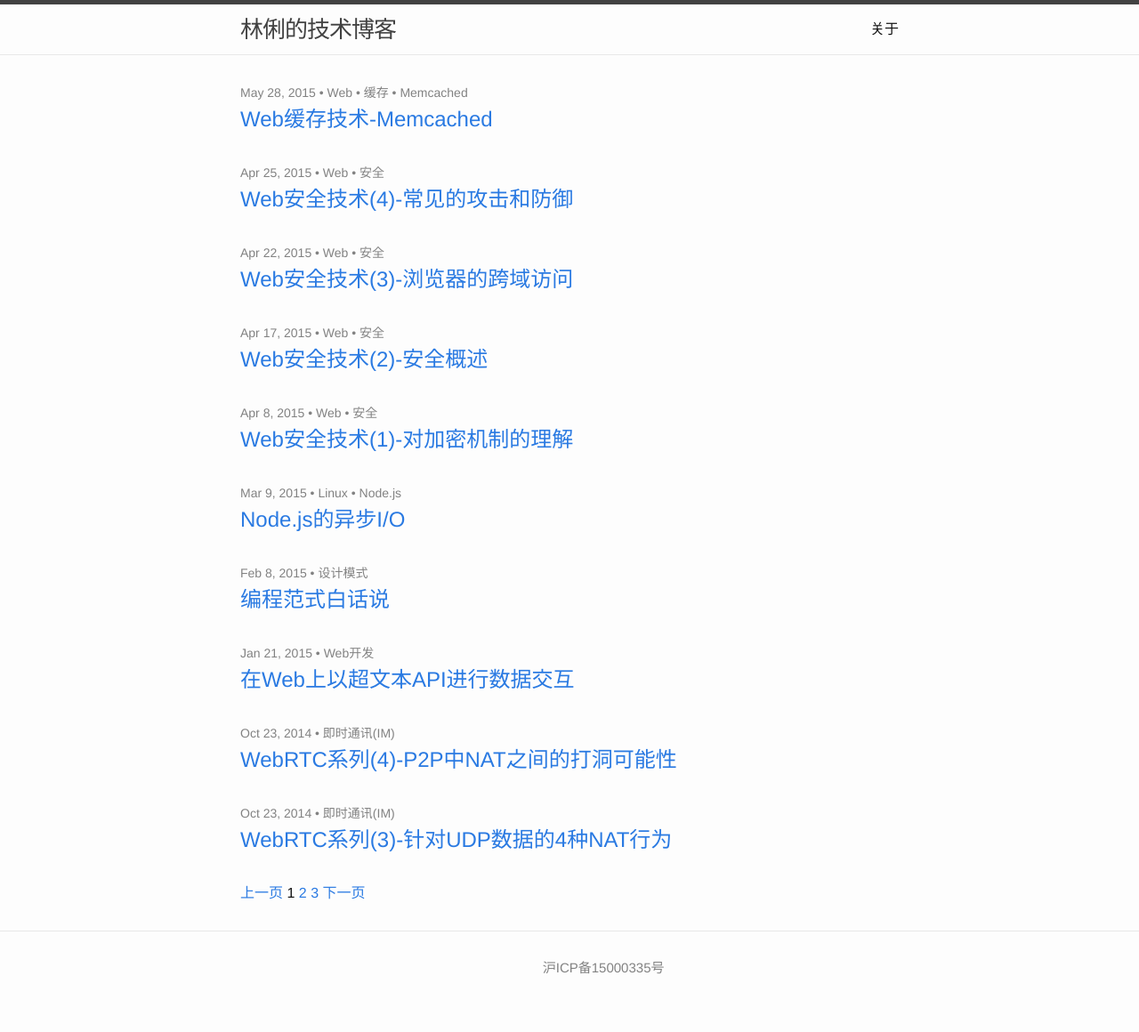
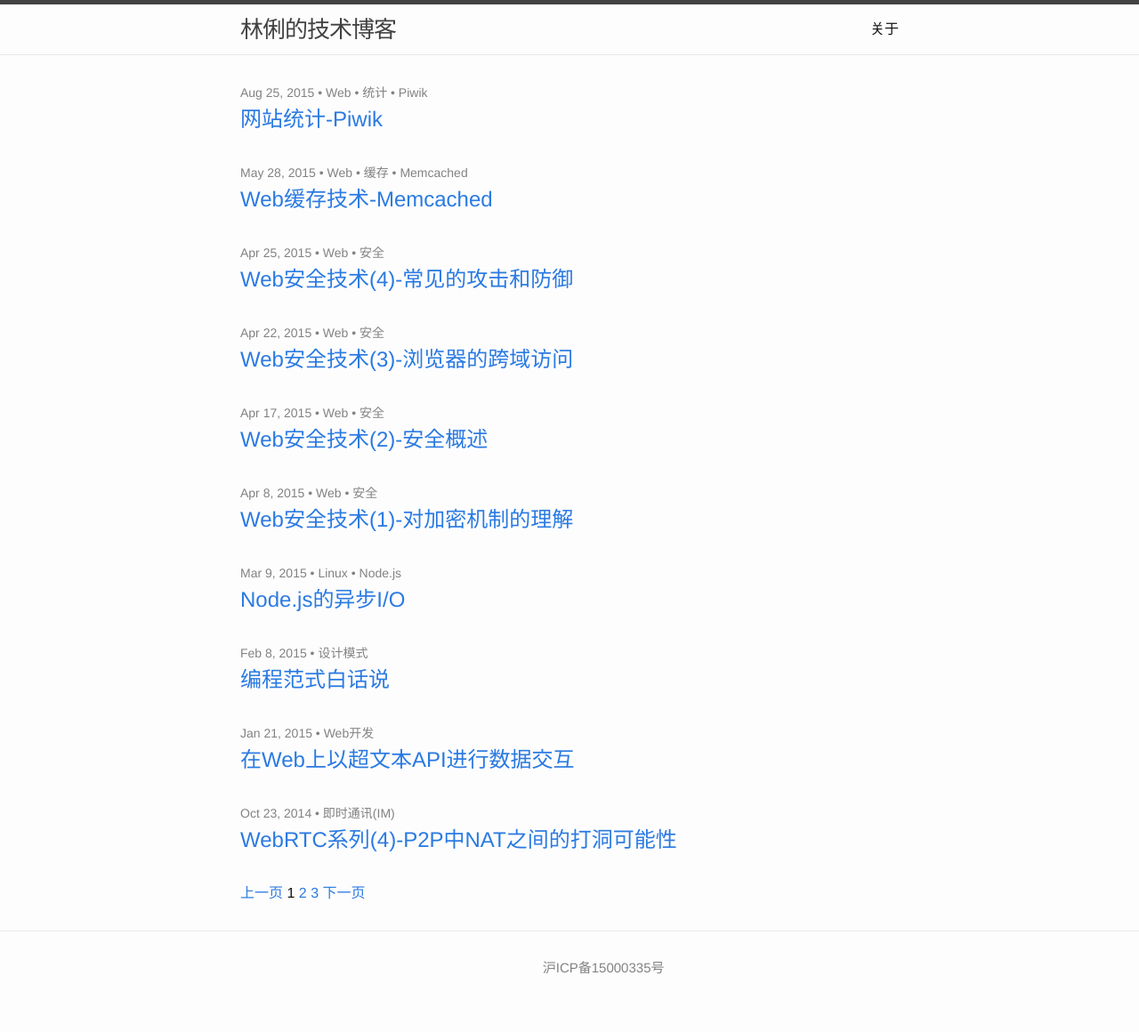
Before and after one commit to linlfx/me, a Jekyll site: the page built from blog/index.html, in a window 1280 px wide. Shown: the whole page at 89% size. Built offline with Jekyll 4.4.1, drawn with Linux system fonts in a browser that asks for light colours; the list of posts is cut into pages by our own code; comment, search, counter and statistics services are not loaded; some of the changed lines change nothing that is shown.

Commit message:
add blog piwik.

```diff
--- a/blog/_config.yml
+++ b/blog/_config.yml
@@ -21,4 +21,4 @@
 paginate_path: "page:num"
 
 # 代码高亮
-pygments: true
+highlighter: pygments
--- /dev/null
+++ b/blog/_posts/2015-08-25-piwik.markdown
@@ -0,0 +1,200 @@
+---
+layout: post
+title: "网站统计-Piwik"
+date: 2015-08-25 23:21
+categories: ["Web", "统计", "Piwik"]
+---
+
+帮助做网站统计的服务非常多，比如Google Analytics、百度统计、MixPanel等，但这些都不能将统计服务部署在自己的服务器上。Piwik是一个以PHP和MySQL实现的开放源代码的Web统计软件，可以产生许多实用的网站统计报告，也可以通过插件来扩展功能。
+
+Piwik介绍
+--------------------------
+
+#### Piwik的特点 ####
+
+1. 开源项目；
+2. 没有数据存储限制；
+3. 社区支持；
+4. 随时随地可查看数据；
+5. 支持 53 种语言和所有时区；
+6. 5 分钟完成安装，1 键更新。
+
+#### Piwik可以用来做什么 ####
+
+1. Web 分析；
+2. 电子商务分析；
+3. 服务端日志分析；
+4. 内网分析。
+
+#### 查看用户在网站上的信息 ####
+
+1. 可定制的仦表盘；
+2. 实时数据；
+3. 查看历叱数据，一次比较多个方面；
+4. 地理位置分析。
+
+Piwik在Amazon Linux上的安装脚本及步骤记录
+-------------------------------------------
+
+#### 通过yum安装必要软件 ####
+
+    sudo yum update -y
+    sudo yum groupinstall -y "Development Tools"
+    sudo yum install -y nginx mysql-server php56-fpm php56-mysqlnd php56-gd php56-mbstring
+
+    # 查找php5相关可安装包
+    # sudo yum search php5
+
+#### 启动MySQL ####
+
+    sudo service mysqld start
+
+    # 添加开机启动
+    sudo chkconfig mysqld on
+
+#### 配置并启动PHP ####
+
+    sudo vi /etc/php-fpm.d/www.conf
+
+    # 将user和group从apache改为nginx
+    ----------------------
+    user = nginx
+    group = nginx
+    ----------------------
+
+    sudo /etc/init.d/php-fpm start
+
+    # 添加开机启动
+    sudo chkconfig php-fpm on
+
+    # PHP其他命令记录
+    # sudo /etc/init.d/php-fpm stop
+    # sudo /etc/init.d/php-fpm restart
+
+#### 配置并启动Nginx ####
+
+    sudo vi /etc/nginx/nginx.conf
+
+    ----------------------
+    # 放开 php 的注释并稍做调整
+    location ~ \.php$ {
+        root html;
+        fastcgi_pass 127.0.0.1:9000;
+        fastcgi_index index.php;
+        fastcgi_param SCRIPT_FILENAME $document_root$fastcgi_script_name;
+        include fastcgi_params;
+    }
+    ----------------------
+
+    sudo nginx
+
+    # 添加开机启动
+    sudo chkconfig nginx on
+
+#### 下载Piwik ####
+
+    cd /usr/share/nginx/html
+    sudo wget http://builds.piwik.org/piwik.zip
+    sudo unzip piwik.zip
+    sudo chown -R nginx:nginx piwik
+
+#### 进入安装页 ####
+
+    http://54.223.189.12/piwik/index.php
+    Welcome! 点 Next。
+    System Check 会检查系统是否满足安装Piwik的条件，安装了上述内容就可以。点 Next。
+    Database Setup 设定 login = root，Database Name = piwik，其余都默认。点 Next。
+    Creating the Tables 点 Next。
+    Super User 设定 Piwik 的超级管理员，根据需要设定完。点 Next。(u3d / u3dsp@ce)
+    Setup a Website 设定使用 Piwik 的网站。根据提示设定。点 Next。
+    JavaScript Tracking Code 复制页面提供的 JavaScript 跟踪代码到网站页面内，这部可以
+    以后再做。点 Next。
+    Congratulations 根据需要调整 Piwik 的配置，完成后点 Continue to Piwik。
+
+安装完成，使用刚才设定的Piwik超级管理员登录。登录后，因为还没有数据，它会提示添加JavaScript跟踪代码。
+
+Piwik API Demo
+----------------------------
+
+#### 最简单的页面访问Demo ####
+
+在页面中加入类似下面的代码：
+
+    <!-- Piwik -->
+    <script type="text/javascript">
+        var _paq = _paq || [];
+        _paq.push(['trackPageView']);
+        _paq.push(['enableLinkTracking']);
+        (function() {
+            var u="//54.223.224.220/piwik/";
+            _paq.push(['setTrackerUrl', u+'piwik.php']);
+            _paq.push(['setSiteId', 1]);
+            var d=document, g=d.createElement('script'), s=d.getElementsByTagName('script')[0];
+            g.type='text/javascript'; g.async=true; g.defer=true; g.src=u+'piwik.js'; s.parentNode.insertBefore(g,s);
+        })();
+    </script>
+    <!-- End Piwik Code -->
+
+访问一次含上述代码的页面，可以在 Piwik 控制台看到记录到的访问统计：
+
+![]({{ "/images/piwik/1.png" | prepend: site.baseurl }})
+
+#### 带访客信息的页面访问Demo ####
+
+在页面中加入类似下面的代码：
+
+    <!-- Piwik -->
+    <script type="text/javascript">
+        var _paq = _paq || [];
+        _paq.push(['trackPageView']);
+        _paq.push(['enableLinkTracking']);
+        (function() {
+            var u="//54.223.224.220/piwik/";
+            _paq.push(['setTrackerUrl', u+'piwik.php']);
+            _paq.push(['setSiteId', 1]);
+            var d=document, g=d.createElement('script'), s=d.getElementsByTagName('script')[0];
+            g.type='text/javascript'; g.async=true; g.defer=true; g.src=u+'piwik.js'; s.parentNode.insertBefore(g,s);
+        })();
+
+        _paq.push(['setUserId', '1234567890']);
+        _paq.push(['setCustomVariable', 1, 'Name', 'Tom', 'visit']);
+        _paq.push(['setCustomVariable', 2, 'Email', 'Tom@test.com', 'visit']);
+    </script>
+
+访问一次含上述代码的页面，可以在 Piwik 控制台的 Visitors-Visitor Log 中看到访客信息：
+
+![]({{ "/images/piwik/2.png" | prepend: site.baseurl }})
+
+#### 事件记录Demo ####
+
+在页面中加入类似下面的代码：
+
+    <!-- Piwik -->
+    <script type="text/javascript">
+        var _paq = _paq || [];
+        _paq.push(['trackPageView']);
+        _paq.push(['enableLinkTracking']);
+        (function() {
+            var u="//54.223.224.220/piwik/";
+            _paq.push(['setTrackerUrl', u+'piwik.php']);
+            _paq.push(['setSiteId', 1]);
+            var d=document, g=d.createElement('script'), s=d.getElementsByTagName('script')[0];
+            g.type='text/javascript'; g.async=true; g.defer=true; g.src=u+'piwik.js'; s.parentNode.insertBefore(g,s);
+        })();
+
+        _paq.push(['setUserId', '1234567890']);
+        _paq.push(['setCustomVariable', 1, 'Name', 'Tom', 'visit']);
+        _paq.push(['setCustomVariable', 2, 'Email', 'Tom@test.com', 'visit']);
+    </script>
+    <!-- End Piwik Code -->
+
+    <a href="#" onclick="javascript:_paq.push(['trackEvent', 'Work', 'Login']);">Login</a>
+    <a href="#" onclick="javascript:_paq.push(['trackEvent', 'Work', 'Open', '123456789098774']);">Open Work</a>
+    <a href="#" onclick="javascript:_paq.push(['trackEvent', 'Work', 'Close', '123456789098774']);">Close Work</a>
+    <a href="#" onclick="javascript:_paq.push(['trackGoal', 1, 10]);">Track Goal</a>
+    <a href="#" onclick="javascript:_paq.push(['trackSiteSearch', 'Keyword-Taipei', 'Category1', 10]);">Track SiteSearch</a>
+    <a href="#" onclick="javascript:_paq.push(['trackLink', 'http://www.baidu.com', 'link']);">Track Link</a>
+
+访问页面并将所有按钮点击一次，还是去 Piwik 的 Visitor Log 中可以看到下面的信息：
+
+![]({{ "/images/piwik/2.png" | prepend: site.baseurl }})
```
